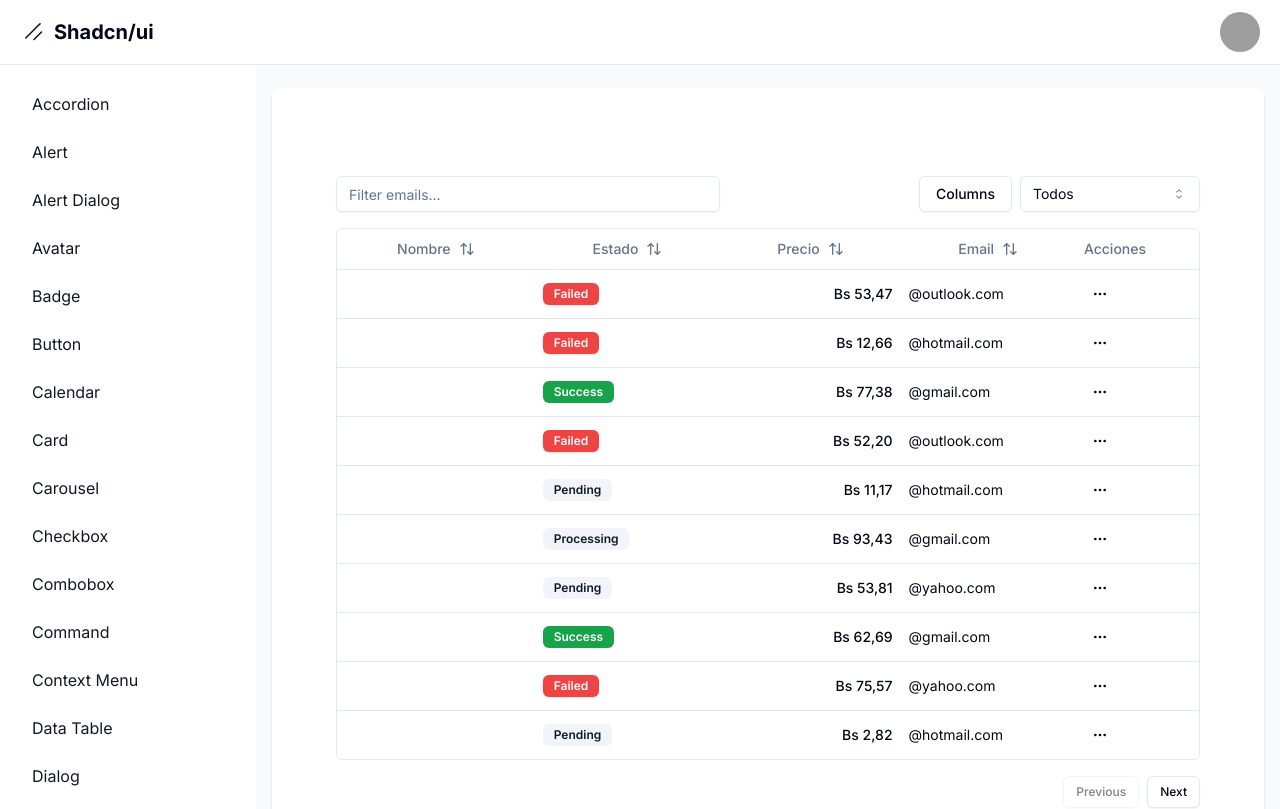
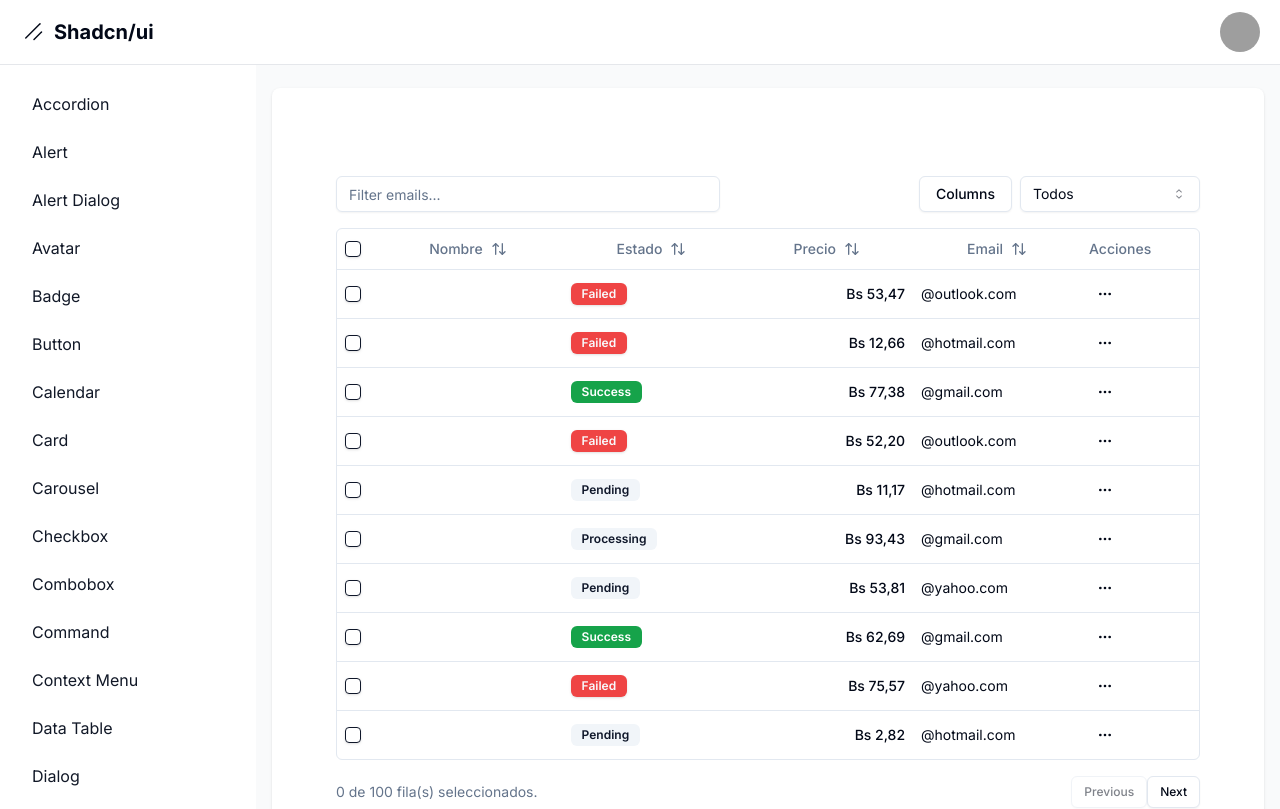
Before and after one commit to Fernixp/SHADCN-DASHBOARD, a Next.js app: page /dashboard/data-table in a window 1280 px wide. Shown: the top 809 px of the page. Built offline with nearby package versions, Linux system fonts and the light colour scheme; grey boxes are pictures that could not be loaded; what unique-names-generator would draw is missing.

Commit message:
fear: sparkles: se agreó funcionalidad para eliminar registros en conjunto

```diff
--- a/src/app/dashboard/data-table/columns.tsx
+++ b/src/app/dashboard/data-table/columns.tsx
@@ -3,7 +3,7 @@
 import { Badge } from "@/components/ui/badge";
 import { Payment } from "@/data/payments.data";
 import { ColumnDef, SortDirection } from "@tanstack/react-table";
-import { ArrowUpDown, ChevronDownIcon, ChevronUpIcon } from "lucide-react"
+import { ArrowUpDown, ChevronDownIcon, ChevronUpIcon } from "lucide-react";
 import { Button } from "@/components/ui/button";
 import {
   DropdownMenu,
@@ -15,20 +15,41 @@ import {
 } from "@/components/ui/dropdown-menu";
 import { MoreHorizontal } from "lucide-react";
 import { toast } from "sonner";
-
+import { Checkbox } from "@/components/ui/checkbox";
 // This type is used to define the shape of our data.
 
-const SortedIcon = ({isSorted} : {isSorted: false | SortDirection})=>{
-
-  if (isSorted === 'asc') {
-    return <ChevronUpIcon className='h-4 w-4' />
+const SortedIcon = ({ isSorted }: { isSorted: false | SortDirection }) => {
+  if (isSorted === "asc") {
+    return <ChevronUpIcon className="h-4 w-4" />;
   }
-  if( isSorted === 'desc'){
-    return <ChevronDownIcon className="h-4 w-4 " />
+  if (isSorted === "desc") {
+    return <ChevronDownIcon className="h-4 w-4 " />;
   }
-  return <ArrowUpDown className="ml-2 h-4 w-4" />
-}
+  return <ArrowUpDown className="ml-2 h-4 w-4" />;
+};
 export const columns: ColumnDef<Payment>[] = [
+  {
+    id: "select",
+    header: ({ table }) => (
+      <Checkbox
+        checked={
+          table.getIsAllPageRowsSelected() ||
+          (table.getIsSomePageRowsSelected() && "indeterminate")
+        }
+        onCheckedChange={(value) => table.toggleAllPageRowsSelected(!!value)}
+        aria-label="Select all"
+      />
+    ),
+    cell: ({ row }) => (
+      <Checkbox
+        checked={row.getIsSelected()}
+        onCheckedChange={(value) => row.toggleSelected(!!value)}
+        aria-label="Select row"
+      />
+    ),
+    enableSorting: false,
+    enableHiding: false,
+  },
   {
     accessorKey: "clientName",
     header: ({ column }) => {
@@ -39,9 +60,9 @@ export const columns: ColumnDef<Payment>[] = [
           className="w-full"
         >
           Nombre
-          <SortedIcon isSorted = {column.getIsSorted()} />
+          <SortedIcon isSorted={column.getIsSorted()} />
         </Button>
-      )
+      );
     },
   },
   {
@@ -54,14 +75,14 @@ export const columns: ColumnDef<Payment>[] = [
           className="w-full"
         >
           Estado
-          <SortedIcon isSorted = {column.getIsSorted()} />
+          <SortedIcon isSorted={column.getIsSorted()} />
         </Button>
-      )
+      );
     },
     cell: ({ row }) => {
       const variantMap = {
         pending: "secondary",
-        processing:"secondary",
+        processing: "secondary",
         success: "success",
         failed: "destructive",
       };
@@ -87,9 +108,9 @@ export const columns: ColumnDef<Payment>[] = [
           className="w-full"
         >
           Precio
-          <SortedIcon isSorted = {column.getIsSorted()} />
+          <SortedIcon isSorted={column.getIsSorted()} />
         </Button>
-      )
+      );
     },
     cell: ({ row }) => {
       const amount = parseFloat(row.getValue("amount"));
@@ -111,14 +132,14 @@ export const columns: ColumnDef<Payment>[] = [
           className="w-full"
         >
           Email
-          <SortedIcon isSorted = {column.getIsSorted()} />
+          <SortedIcon isSorted={column.getIsSorted()} />
         </Button>
-      )
+      );
     },
   },
   {
     id: "actions",
-    header: 'Acciones',
+    header: "Acciones",
     cell: ({ row }) => {
       const payment = row.original;
 
@@ -135,10 +156,10 @@ export const columns: ColumnDef<Payment>[] = [
             <DropdownMenuItem
               onClick={() => {
                 navigator.clipboard.writeText(payment.id);
-                toast.success("Payment ID copied to clipboard",{
+                toast.success("Payment ID copied to clipboard", {
                   description: `El ID es: ${payment.id}`,
-                  position: 'top-right'
-                })
+                  position: "top-right",
+                });
               }}
             >
               Copy payment ID
--- a/src/app/dashboard/data-table/data-table.tsx
+++ b/src/app/dashboard/data-table/data-table.tsx
@@ -1,5 +1,5 @@
 "use client";
-import { useState } from "react";
+import { useEffect, useState } from "react";
 
 import {
   ColumnDef,
@@ -38,6 +38,7 @@ import {
 
 import { Button } from "@/components/ui/button";
 import { Input } from "@/components/ui/input";
+import { Payment } from "@/data/payments.data";
 interface DataTableProps<TData, TValue> {
   columns: ColumnDef<TData, TValue>[];
   data: TData[];
@@ -55,6 +56,10 @@ export function DataTable<TData, TValue>({
 
   const [columnVisibility, setColumnVisibility] = useState<VisibilityState>({});
 
+  const [rowSelection, setRowSelection] = useState({});
+
+  const [idsToDelete, setIdsToDelete] = useState([]);
+
   const table = useReactTable({
     data,
     columns,
@@ -65,13 +70,28 @@ export function DataTable<TData, TValue>({
     getSortedRowModel: getSortedRowModel(),
     getFilteredRowModel: getFilteredRowModel(),
     onColumnVisibilityChange: setColumnVisibility,
+    onRowSelectionChange: setRowSelection,
     state: {
       sorting,
       columnFilters,
       columnVisibility,
+      rowSelection,
     },
   });
 
+  const isSelected =
+    table.getFilteredSelectedRowModel().rows.length > 0
+
+  const handleEliminarIDS = () => {
+    const newIdsToDelete : any = [];
+    table.getSelectedRowModel().rows.forEach((row) => {
+        //Aqui cambiar por id en lugar de nombre al mandar al backend
+        const id = (row.original as Payment).clientName //row.original.id
+      newIdsToDelete.push(id)
+    });
+    setIdsToDelete(newIdsToDelete)
+    console.table( newIdsToDelete);
+  };
   return (
     <>
       <div className="flex items-center py-4 justify-between gap-2">
@@ -83,6 +103,16 @@ export function DataTable<TData, TValue>({
           }
           className="max-w-sm"
         />
+        {isSelected && (
+          <Button
+            variant={"destructive"}
+            onClick={() => {
+              handleEliminarIDS()
+            }}
+          >
+            Eliminar
+          </Button>
+        )}
         <DropdownMenu>
           <DropdownMenuTrigger asChild>
             <Button variant="outline" className="ml-auto">
@@ -99,7 +129,7 @@ export function DataTable<TData, TValue>({
                     key={column.id}
                     className="capitalize"
                     checked={column.getIsVisible()}
-                    onCheckedChange={(value: string) =>
+                    onCheckedChange={(value) =>
                       column.toggleVisibility(!!value)
                     }
                   >
@@ -180,7 +210,13 @@ export function DataTable<TData, TValue>({
           </TableBody>
         </Table>
       </div>
-      <div className="flex items-center justify-end space-x-2 py-4">
+
+      <div className="flex items-center justify-between space-x-2 py-4">
+        <div className="flex-1 text-sm text-muted-foreground">
+          {table.getFilteredSelectedRowModel().rows.length} de{" "}
+          {table.getFilteredRowModel().rows.length} fila(s) seleccionados.
+        </div>
+        <div>
           <Button
             variant="outline"
             size="sm"
@@ -198,6 +234,7 @@ export function DataTable<TData, TValue>({
             Next
           </Button>
         </div>
+      </div>
     </>
   );
 }
```
Lines whose indentation alone changed are shown as unchanged.
